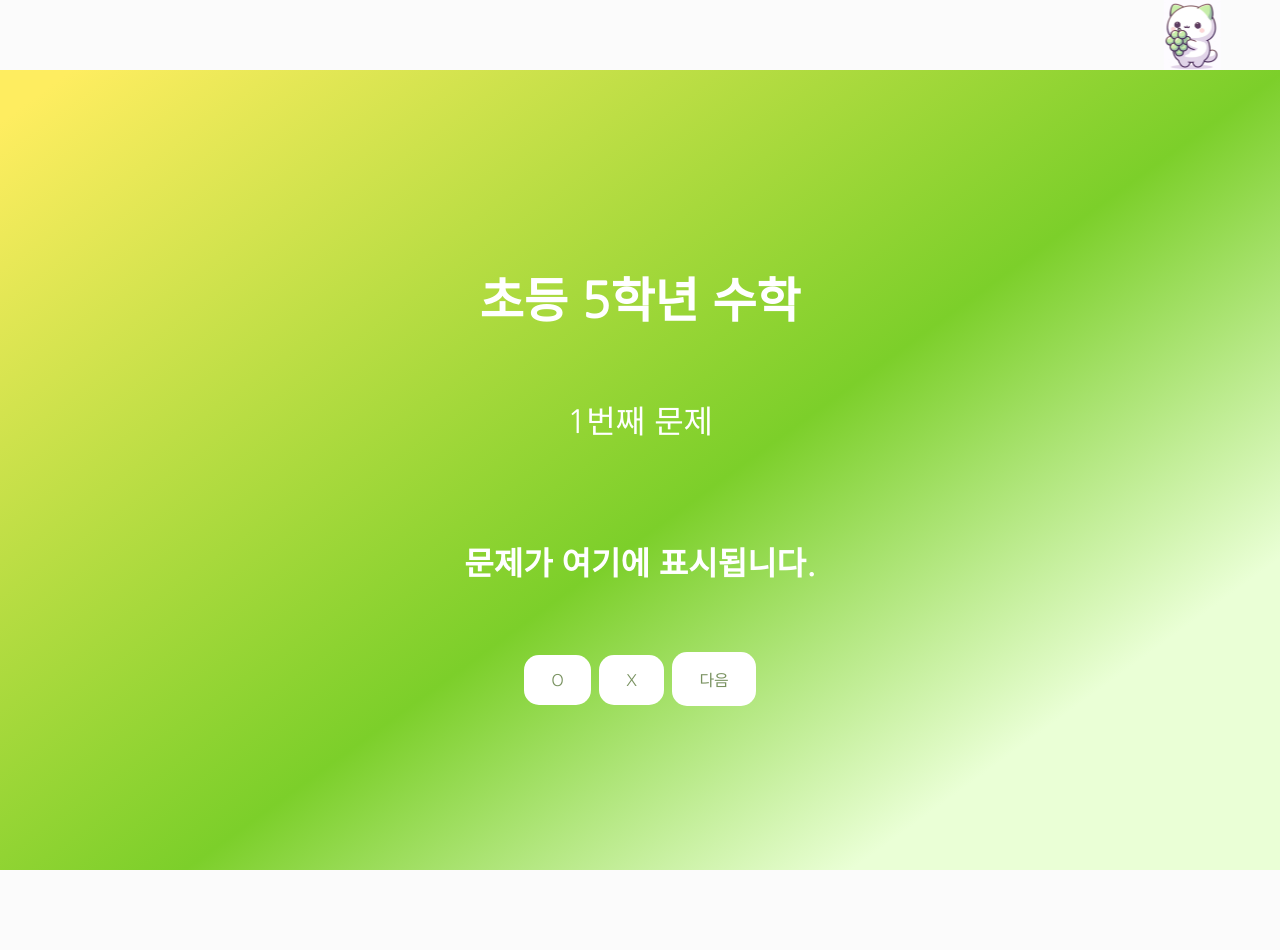
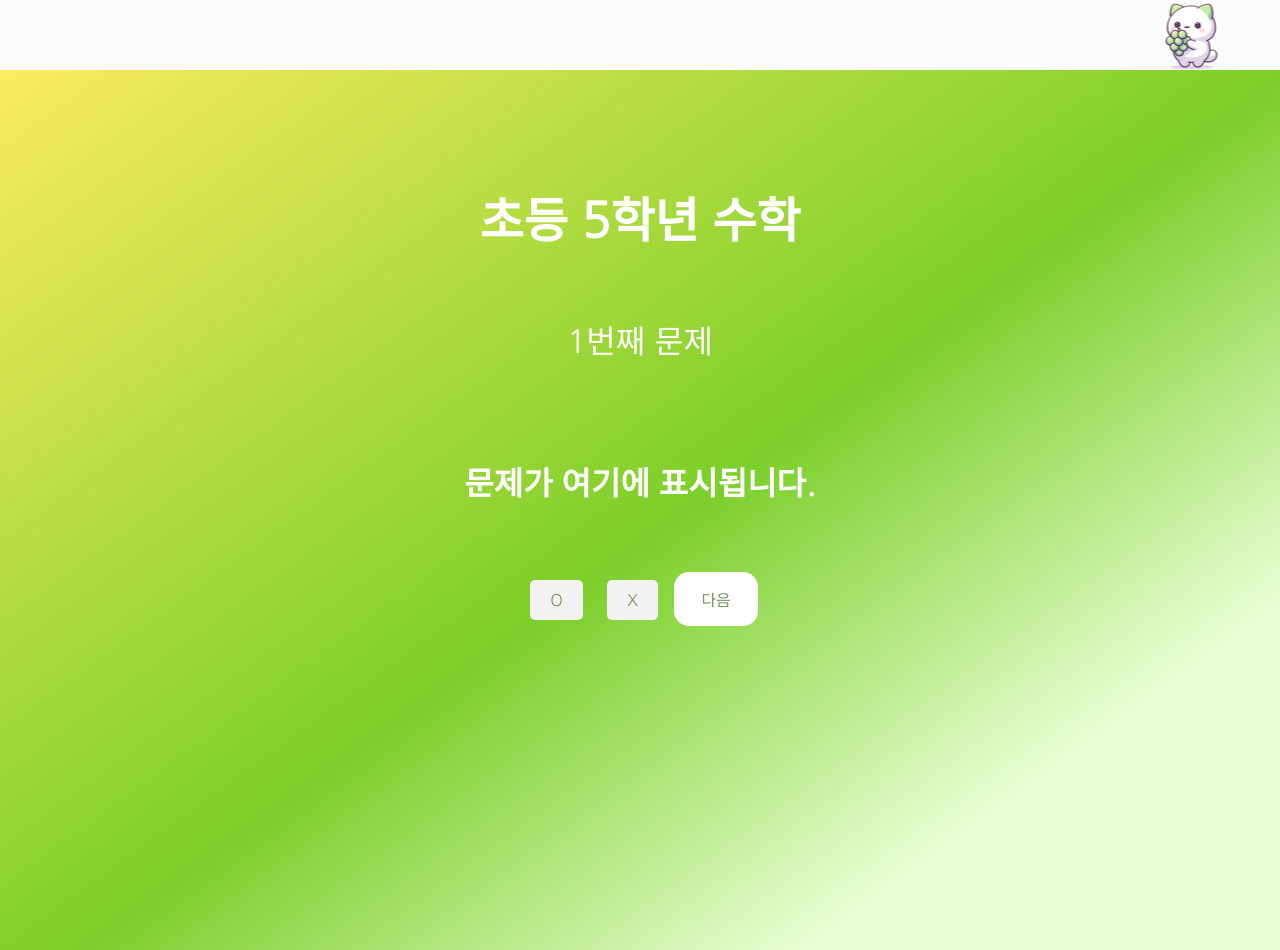
Before and after one commit to dnddl6962/final_project, a FastAPI app: page /quiz in a window 1280 px wide. Before the commit the page ends 870 px from the top, so only its background shows below. Run offline with FastAPI, Linux system fonts and the light colour scheme; some web fonts are replaced.

Commit message:
공백 비허용, 문제풀이화면에 유저아이디 출력

```diff
--- a/web/main.py
+++ b/web/main.py
@@ -36,7 +36,7 @@ class User(BaseModel):
     userid: str
 
 @app.post("/users/")
-async def create_user(user_create: User, db: Session = Depends(get_db)):
+async def create_user(user_create: User,  db: Session = Depends(get_db)):
     # 중복 검사
     user = db.execute(text("SELECT * FROM id_test WHERE userid = :userid"), {'userid': user_create.userid}).fetchone()
     if user:
@@ -47,6 +47,16 @@ async def create_user(user_create: User, db: Session = Depends(get_db)):
     db.commit()
 
     return {"userid": user_create.userid}
+
+@app.get("/get-userid")
+async def get_userid(session_id: str, response: Response,  db: Session = Depends(get_db)):
+    # session_id로 사용자를 찾습니다.
+    db_user = db.query(User).filter(User.session_id == session_id).first()
+    if db_user is None:
+        raise HTTPException(status_code=404, detail="User not found")
+    # 찾은 사용자의 userid를 쿠키에 저장합니다.
+    response.set_cookie(key="userid", value=db_user.userid)
+    return {"userid": db_user.userid}
 
 app.mount("/static", StaticFiles(directory="static"), name="static")
 templates = Jinja2Templates(directory="templates")
@@ -75,12 +85,11 @@ def get_question_data(initial_item_ids: str):
         # 기타 필요한 문제 정보
     }
 
+
 @app.get("/quiz", response_class=HTMLResponse)
 async def get_quiz_page(request: Request):
     # quiz.html을 렌더링하여 반환합니다.
     return templates.TemplateResponse("quiz.html", {"request": request})
-
-
 
 class Answer(BaseModel):
     answer: bool
--- a/web/static/css/quiz.css
+++ b/web/static/css/quiz.css
@@ -26,9 +26,9 @@ header {
 }
 
   .box {
-    width: 100vw;       /* 화면의 전체 너비 */
-    height: 100vh;      /* 화면의 전체 높이 */
-    position: absolute;
+    height: 120%;
+    width: 100vw;
+    position:relative;
     top: 70px;
     left: 0;
 
@@ -103,6 +103,17 @@ header {
     border-radius: 15px;
     font-family: "Nanum Gothic", sans-serif;
   }
+  .option-button {
+    /* 버튼 기본 스타일 */
+    padding: 10px 20px; /* 원하는 대로 조정 */
+    margin: 10px; /* 원하는 대로 조정 */
+    background-color: #f2f2f2; /* 원하는 색상으로 */
+    border: none; /* 테두리 제거 */
+    border-radius: 5px; /* 원하는 둥근 모서리 */
+    /* 가로 정렬 */
+    display: inline-block; /* 옆으로 나란히 표시 */
+  }
+
   .cute-cat-image {
     max-height: 70px; /* 헤더의 높이와 일치하도록 설정 */
     width: auto; /* 이미지의 원래 가로 세로 비율을 유지하면서 높이에 맞춤 */
--- a/web/static/css/style.css
+++ b/web/static/css/style.css
@@ -98,10 +98,10 @@ header {
       left: 100%; /* 이미지를 헤더의 오른쪽 끝까지 이동 */
     }
 }
-#nickname-form {
+#userid-form {
     margin: 20px 0; /* 폼 주위의 여백 */
 }
-#nickname {
+#userid {
     padding: 10px; /* 입력 필드 내부의 패딩 */
     margin-right: 10px; /* 버튼과의 간격 */
     border: 5px solid rgb(108, 180, 36); /* 테두리 스타일 */
--- a/web/templates/quiz.html
+++ b/web/templates/quiz.html
@@ -22,10 +22,12 @@
                     <h2 id="question-number">1번째 문제</h2>
                     <h3 id = "display-start-time"></h3>
                     <p id="question-text">문제가 여기에 표시됩니다.</p>
+                    <div id="userid-display"></div>
                     <button id="o-button" class="option-button">O</button>
                     <button id="x-button" class="option-button">X</button>
                     <button id="next-button">다음</button>
                 </div>
+
             </div>
         </div>
     </div>
@@ -49,5 +51,15 @@
       }
     });
     </script>
+    <script>
+      document.addEventListener('DOMContentLoaded', () => {
+        console.log('문서 로드 완료');
+        const userid = localStorage.getItem('userid'); // 또는 쿠키에서 읽기
+        console.log('userid:', userid);
+        if (userid) {
+          document.getElementById('userid-display').textContent = `사용자 ID: ${userid}`;
+        }
+      });
+    </script>
 </body>
 </html>
```
Also changed, not shown: web/templates/home.html (+10 -1 lines).
